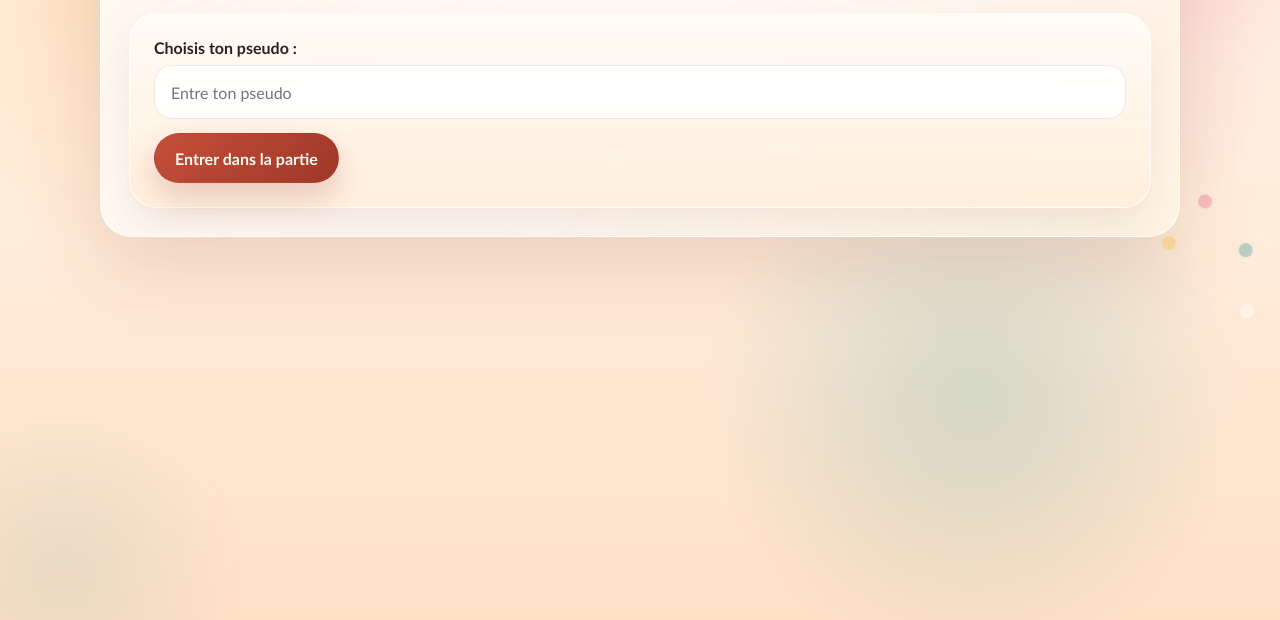
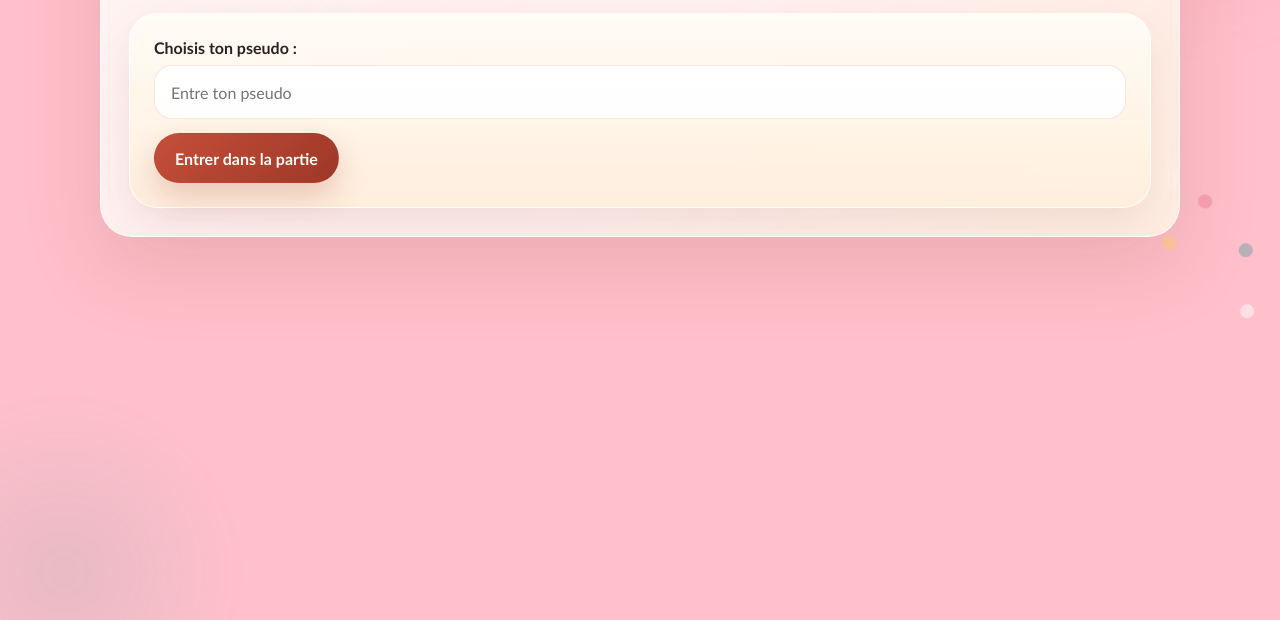
Before and after one commit to cs-development-github/QuizzAnniv, a website: page public/index.html in a window 1280 px wide. Shown: the part 180-800 px from the top of the page. Drawn offline with nearby package versions, Linux system fonts and the light colour scheme; no server answers.

Commit message:
update: background

```diff
--- a/public/styles.css
+++ b/public/styles.css
@@ -34,10 +34,11 @@ body {
   font-family: "Avenir Next", "Trebuchet MS", "Segoe UI", sans-serif;
   color: var(--text);
   background:
-    radial-gradient(circle at 12% 18%, rgba(255, 193, 116, 0.4), transparent 22%),
+    /* radial-gradient(circle at 12% 18%, rgba(255, 193, 116, 0.4), transparent 22%),
     radial-gradient(circle at 84% 16%, rgba(239, 111, 143, 0.2), transparent 22%),
     radial-gradient(circle at 76% 72%, rgba(15, 139, 141, 0.18), transparent 24%),
-    linear-gradient(180deg, var(--bg) 0%, var(--bg-deep) 100%);
+    linear-gradient(180deg, var(--bg) 0%, var(--bg-deep) 100%); */
+    pink;
   position: relative;
   overflow-x: hidden;
 }
```
